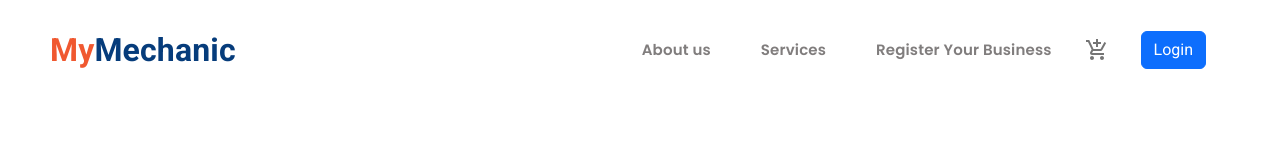
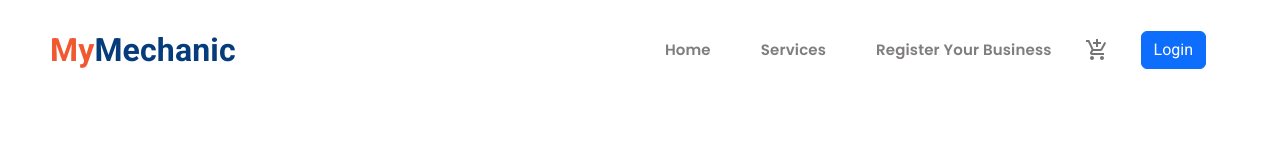
Before and after one commit to Mehul208/MyMechanic, a React (Create React App) app: page /auth in a window 1280 px wide. Shown: the top 160 px of the page. Built offline with nearby package versions, Linux system fonts and the light colour scheme.

Commit message:
changed nav link

```diff
--- a/src/component/extras/nav_data.js
+++ b/src/component/extras/nav_data.js
@@ -1,7 +1,7 @@
 export const data = [
     {
-        title: "About us",
-        link: "#",
+        title: "Home",
+        link: "/",
     },
     {
         title: "Services",
```
